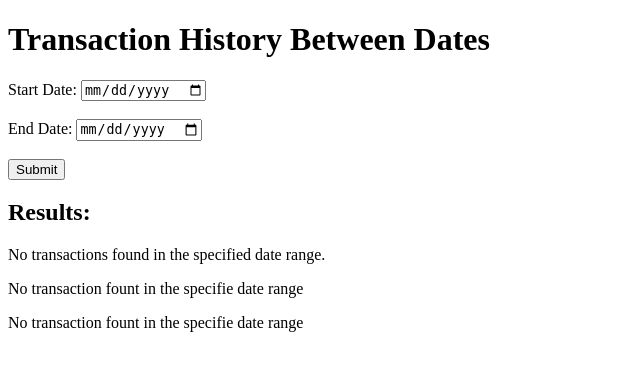
After one commit to akashk0urav/arp, a Django app: page /statement/ in a window 1280 px wide. The commit adds this page. Shown: the top 371 px of the page, without its empty margins (0-640 px from the left). Run offline with Django 5.2, Linux system fonts and the light colour scheme.

Commit message:
work on range search like in between dates

```diff
--- a/arp/account/templates/home.html
+++ b/arp/account/templates/home.html
@@ -26,6 +26,7 @@
     <a href="/expenses">I want take out money</a><br><br>
     <a href="/additem">I want add item</a><br><br>
     <a href="/additem_history">add item history</a><br><br>
+    <a href="/statement">Statement</a><br><br>
 
     <h2>All Items</h2>
 
--- /dev/null
+++ b/arp/account/templates/statement.html
@@ -0,0 +1,130 @@
+<!DOCTYPE html>
+<html lang="en">
+<head>
+    <meta charset="UTF-8">
+    <meta name="viewport" content="width=device-width, initial-scale=1.0">
+    <title>Profit</title>
+</head>
+<body>
+    <h1>Transaction History Between Dates</h1>
+    <form method="POST">
+        {% csrf_token %}
+        <label for="start_date">Start Date:</label>
+        <input type="date" name="start_date" id="start_date" required><br><br>
+
+        <label for="end_date">End Date:</label>
+        <input type="date" name="end_date" id="end_date" required><br><br>
+
+        <button type="submit">Submit</button>
+    </form>
+
+    <h2>Results:</h2>
+    {% if context1 %}
+    <h1>All Transactions</h1>
+    <table border="1">
+        <thead>
+            <tr>
+                <th>Item Name</th>
+                <th>Quantity Sold</th>
+                <th>Selling Price online</th>
+                <th>Selling Price offline</th>
+                <th>Payment Mode</th>
+                <th>Sold By</th>
+                <th>Profit Made</th>
+                <th>Sale Date</th>
+            </tr>
+        </thead>
+        <tbody>
+            {% for transaction in context1 %}
+            <tr>
+                <td>{{ transaction.item.item_name }}</td>
+                <td>{{ transaction.quantity_sold }}</td>
+                <td>{{ transaction.selling_price_online }}</td>
+                <td>{{ transaction.selling_price_offline }}</td>
+                <td>{{ transaction.payment_mode }}</td>
+                <td>{{ transaction.sold_by.first_name }}</td>
+                <td>{{ transaction.sale_profit }}</td>
+                <td>{{ transaction.sale_date|date:"Y-m-d H:i" }}</td>
+            </tr>
+            {% empty %}
+            <tr>
+                <td colspan="6">No transactions found.</td>
+            </tr>
+            {% endfor %}
+        </tbody>
+    </table>
+    {% else %}
+        <p>No transactions found in the specified date range.</p>
+    {% endif %}
+    {% if context2 %}
+    <h1>Expenses History</h1>
+    <table border="1">
+        <thead>
+            <tr>
+                <th>Name</th>
+                <th>Expenses on</th>
+                <th>Expenses mode</th>
+                <th>Expenses online</th>
+                <th>Expenses offline</th>
+                <th>Date</th>
+            </tr>
+        </thead>
+        <tbody>
+            {% for transaction in context2 %}
+            <tr>
+                <td>{{ transaction.user_name.first_name }}</td>
+                <td>{{ transaction.expenses_on }}</td>
+                <td>{{ transaction.expenses_mode }}</td>
+                <td>{{ transaction.expenses_online }}</td>
+                <td>{{ transaction.expenses_offline }}</td>
+                <td>{{ transaction.expenses_date|date:"Y-m-d H:i" }}</td>
+            </tr>
+            {% empty %}
+            <tr>
+                <td colspan="6">No transactions found.</td>
+            </tr>
+            {% endfor %}
+        </tbody>
+    </table>
+
+    {% else %}
+        <p>No transaction fount in the specifie date range</p>
+    {% endif %}
+
+    {% if context3 %}
+    <h1>Add item History</h1>
+    <table border="1">
+        <thead>
+                <th>Item Name</th>
+                <th>Item Size</th>
+                <th>Item Category</th>
+                <th>Item Count</th>
+                <th>Item Price</th>
+                <th>Add By</th>
+                <th>Date</th>
+            </tr>
+        </thead>
+        <tbody>
+            {% for transaction in context3 %}
+            <tr>
+                <td>{{ transaction.item_name }}</td>
+                <td>{{ transaction.item_size }}</td>
+                <td>{{ transaction.item_category }}</td>
+                <td>{{ transaction.item_count }}</td>
+                <td>{{ transaction.item_price }}</td>
+                <td>{{ transaction.user_name.first_name }}</td>
+                <td>{{ transaction.item_date|date:"Y-m-d H:i" }}</td>
+            </tr>
+            {% empty %}
+            <tr>
+                <td colspan="7">No Added item found.</td>
+            </tr>
+            {% endfor %}
+        </tbody>
+    </table>
+    {% else %}
+    <p>No transaction fount in the specifie date range</p>
+    {% endif %}
+
+</body>
+</html>
--- a/arp/account/urls.py
+++ b/arp/account/urls.py
@@ -11,6 +11,7 @@ urlpatterns = [
     path('expenses/',views.expenses_view,name='expenses'),
     path('expenses_history/',views.expenses_history_view,name='expenses_history'),
     path('additem/',views.additem_view,name='additem'),
-    path('additem_history/',views.additem_history_view,name='additem_history')
+    path('additem_history/',views.additem_history_view,name='additem_history'),
+    path('statement/',views.statement_view,name='statement')
     # path('/sale_item/<id>/',views.sale_item,name='sale_item')
 ]
--- a/arp/account/views.py
+++ b/arp/account/views.py
@@ -175,3 +175,22 @@ def expenses_history_view(request):
 def additem_history_view(request):
     additem=AddItem.objects.all()
     return render(request,"additem_history.html",{'context':additem})
+
+from datetime import datetime
+def statement_view(request):
+    if request.method=='POST':
+        start_date=request.POST['start_date']
+        end_date=request.POST['end_date']
+        start_date = datetime.strptime(start_date, "%Y-%m-%d").date()
+        end_date = datetime.strptime(end_date, "%Y-%m-%d").date()
+        # print(start_date)
+        # print(end_date)
+        trans_history=Transactions.objects.filter(sale_date__date__range=(start_date,end_date))
+        expens_history=Expenses.objects.filter(expenses_date__date__range=(start_date,end_date))
+        additem_history=AddItem.objects.filter(item_date__date__range=(start_date,end_date))
+        return render(request,"statement.html",{
+            'context1':trans_history,
+            'context2':expens_history,
+            'context3':additem_history
+        })
+    return render(request,"statement.html")
```
Also changed, not shown: akash.html (+11 -1 lines), arp/db.sqlite3.
